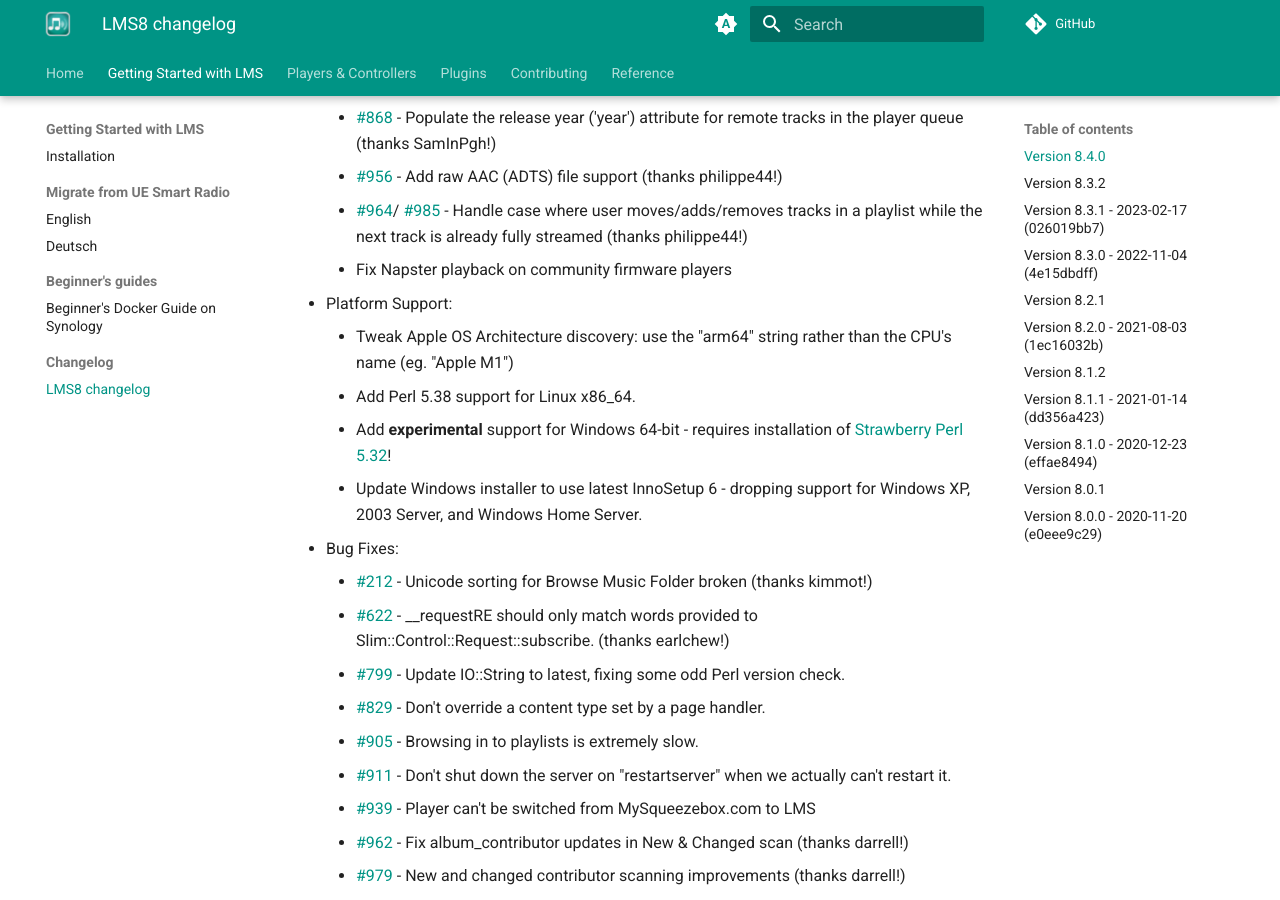
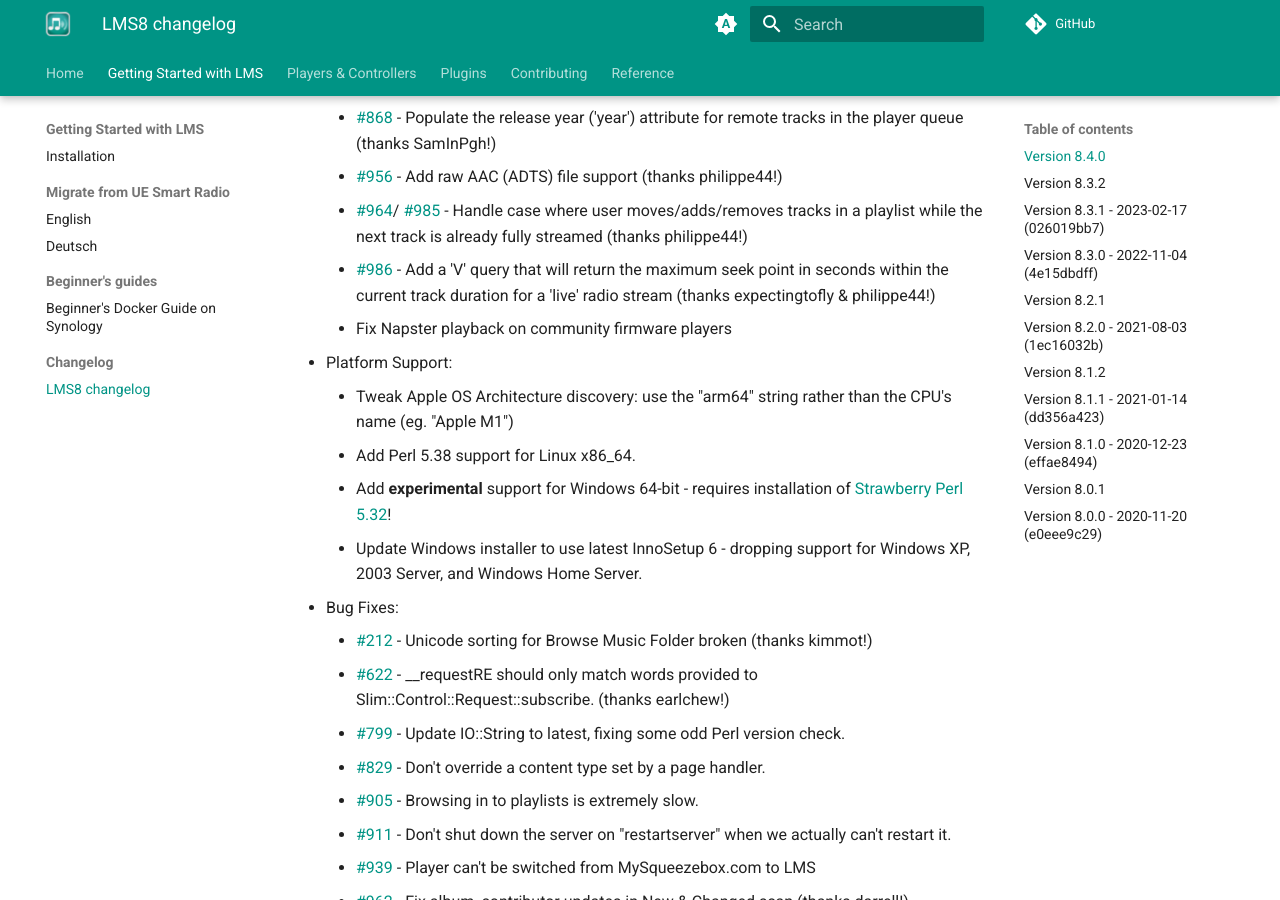
Before and after one commit to LMS-Community/lms-community.github.io, an MkDocs documentation site: the page built from docs/getting-started/changelog-lms8.md, in a window 1280 px wide and 900 px high, scrolled down 1266 px. Built offline with MkDocs 1.6.1 and Material for MkDocs 9.7.7, drawn with Linux system fonts in a browser that asks for light colours; comment, search, counter and statistics services are not loaded.

```diff
--- a/docs/getting-started/changelog-lms8.md
+++ b/docs/getting-started/changelog-lms8.md
@@ -32,6 +32,7 @@
 	- [#868](https://github.com/Logitech/slimserver/pull/868) \- Populate the release year ('year') attribute for remote tracks in the player queue (thanks SamInPgh!)
 	- [#956](https://github.com/Logitech/slimserver/pull/956) \- Add raw AAC (ADTS) file support (thanks philippe44!)
 	- [#964](https://github.com/Logitech/slimserver/pull/964)/ [#985](https://github.com/Logitech/slimserver/pull/985) \- Handle case where user moves/adds/removes tracks in a playlist while the next track is already fully streamed (thanks philippe44!)
+	- [#986](https://github.com/Logitech/slimserver/pull/986) \- Add a 'V' query that will return the maximum seek point in seconds within the current track duration for a 'live' radio stream (thanks expectingtofly & philippe44!)
 	- Fix Napster playback on community firmware players
 
 - Platform Support:
```
